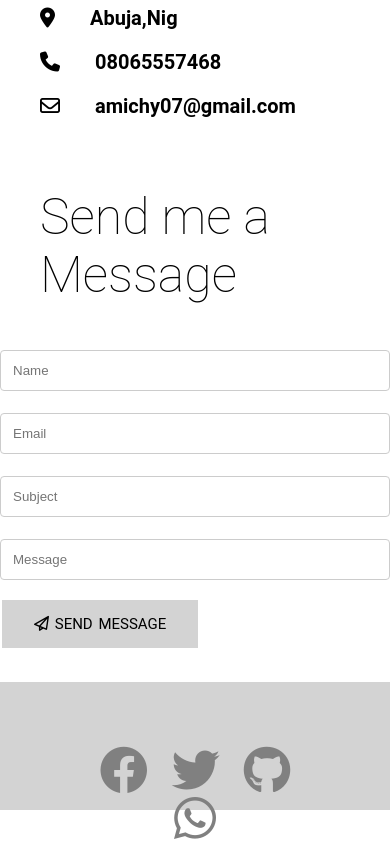
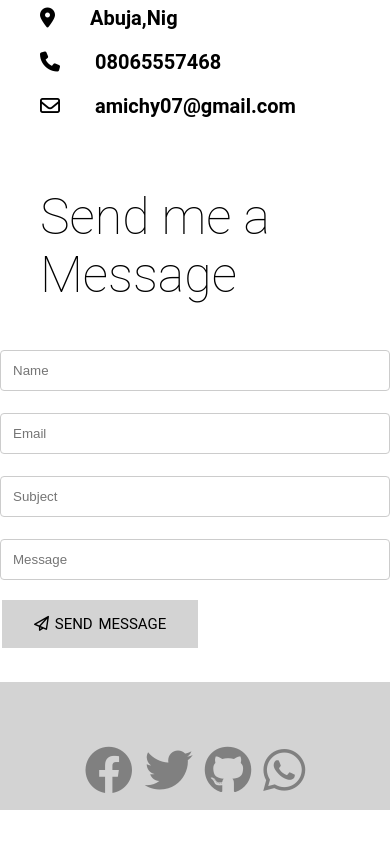
Before and after one commit to Mimieamichy/myPortfolio, a plain HTML site: page index.html in a window 390 px wide. Shown: the part 2133-2977 px from the top of the page. After the commit the page ends 2943 px from the top, so only its background shows below. Drawn offline with Linux system fonts and the light colour scheme.

Commit message:
resize foter

```diff
--- a/index.html
+++ b/index.html
@@ -363,8 +363,8 @@
       align-items: center;
     }
     .footer{
-      padding: 5px;
-      margin: 5px;
+      padding: 2px;
+      margin: 2px;
     }
     .menu-box.open-menu{
       width: 100%;
```
